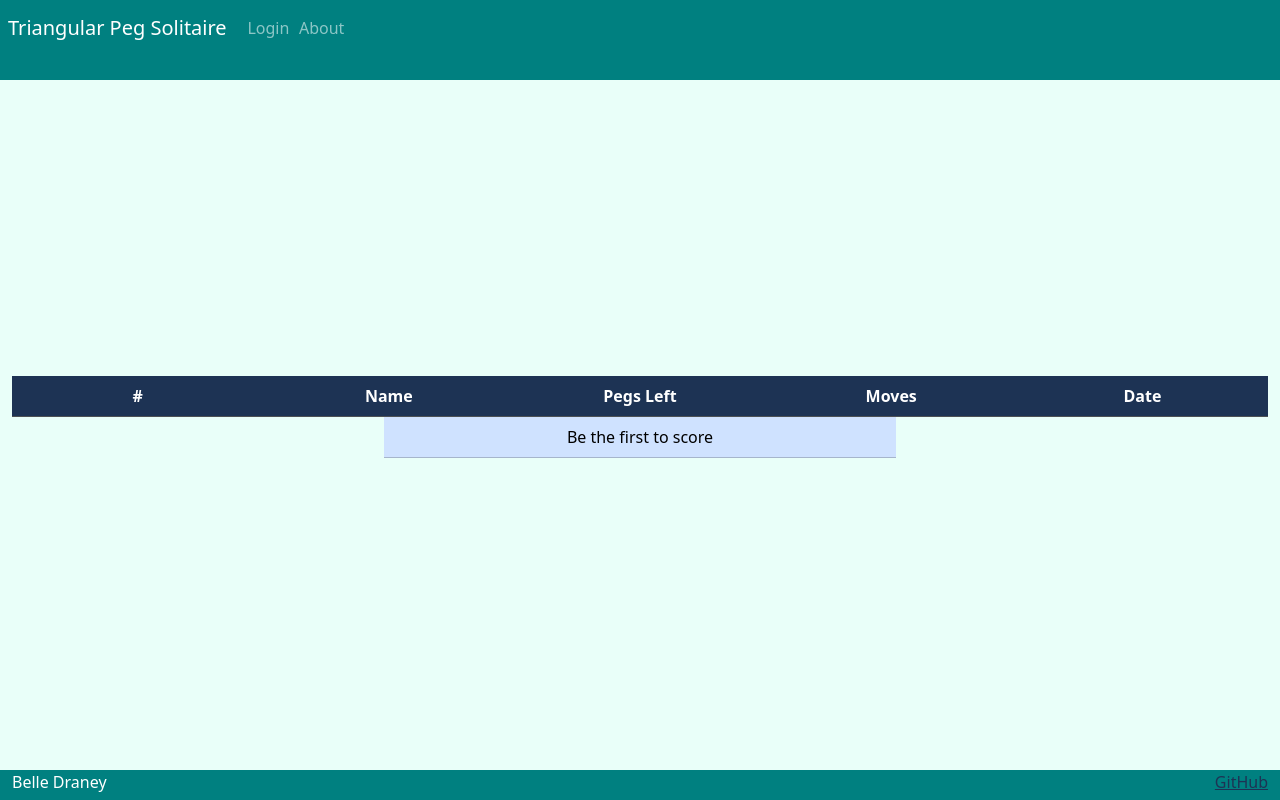
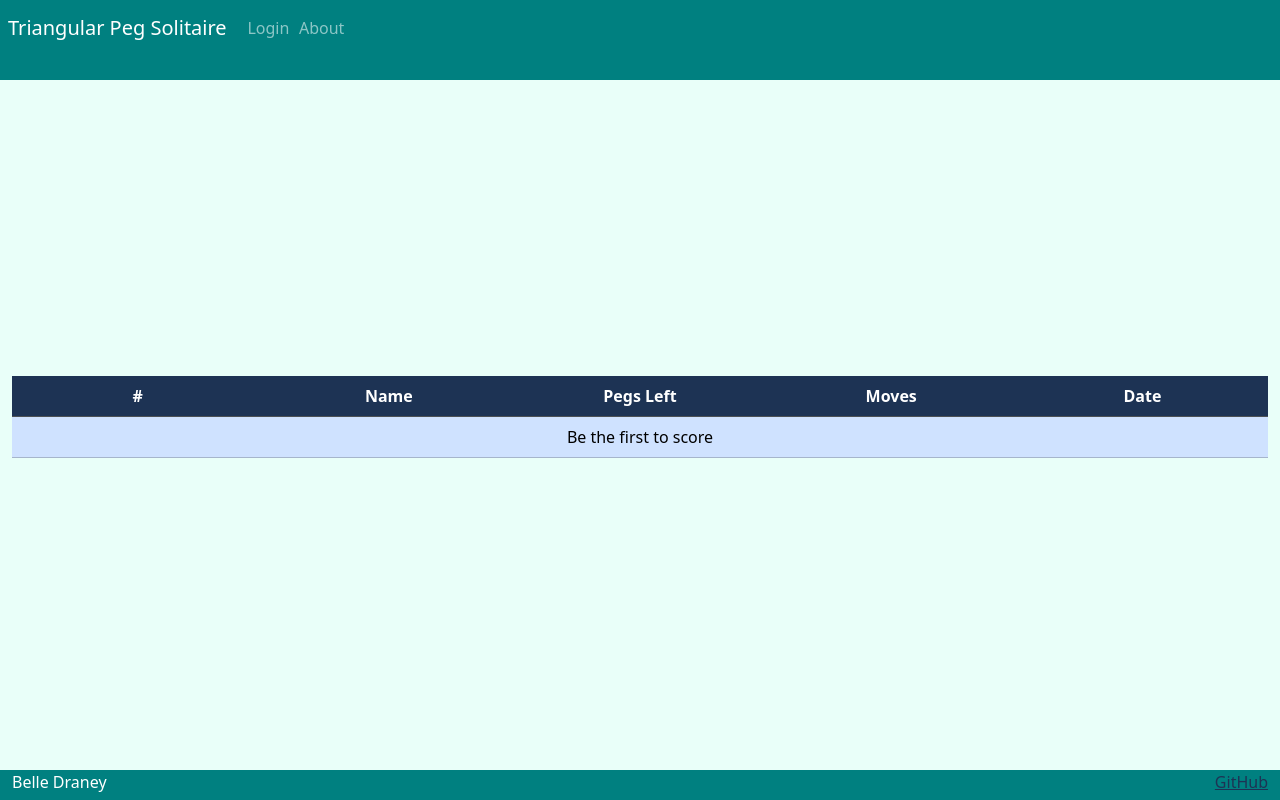
Before and after one commit to adraney0/CS260startup, a React (Vite) app: page /scores in a window 1280 px wide. Built offline with nearby package versions, Linux system fonts and the light colour scheme; no server answers.

Commit message:
fix styling on table

```diff
--- a/src/scores/score.css
+++ b/src/scores/score.css
@@ -7,8 +7,11 @@
 .bg-scores {
   background-color: #E9FFF9 ;
 }
+table {
+  width: 100%
+}
+
 td {
-  max-width: 40vw;
   overflow: hidden;
   white-space: nowrap;
   text-overflow: ellipsis;
@@ -16,6 +19,7 @@ td {
 .table-cstm{
   display: table;
   table-layout: fixed;
+  width: 100%;
 }
 
 .table-cstm th {
```
